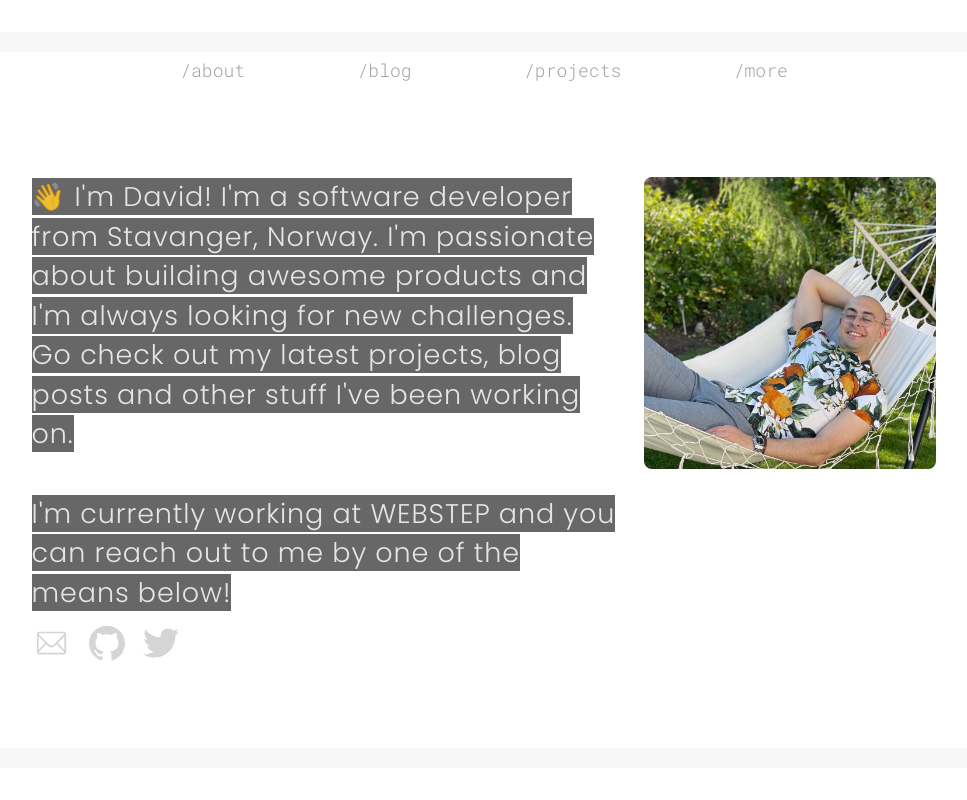
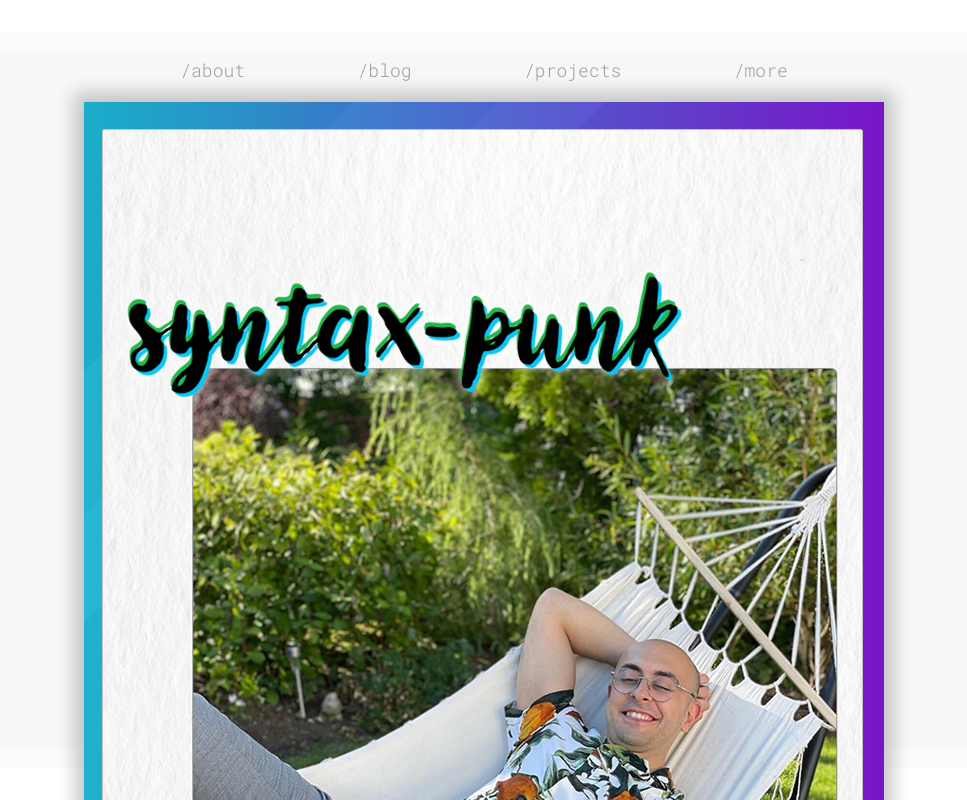
Before and after one commit to syntax-punk/syntaxpunkdotcom, a Next.js app: page / in a window 1280 px wide. Shown: the top 800 px of the page, without its empty margins (156-1123 px from the left). Built offline with nearby package versions, Linux system fonts and the light colour scheme.

Commit message:
Added some more styling for now

```diff
--- a/pages/index.tsx
+++ b/pages/index.tsx
@@ -10,10 +10,17 @@ const Home = () => {
         <title>{name}</title>
       </Head>
       <Container className="fade-in three">
-        <div className="frame">
+        <div className="flipcard">
+          <div className="flipcard-content">
+            <figure className="flipcard-face">
+              <Image loading='lazy' src="/images/syntaxpnk.png" alt="Photo of me" width="800px" height="1000px"  />
+            </figure>
+            <div className="flipcard-back">
               <article>
                 <span>
-                <span role="img" aria-label="wave">👋</span> I&apos;m David! I&apos;m a software developer from Stavanger, Norway.
+                  <span role="img" aria-label="wave">👋</span> I&apos;m David!
+                  <br/>
+                  I&apos;m a software developer from Stavanger, Norway.
                   I&apos;m passionate about building awesome products and I&apos;m always looking for new challenges. Go check out my latest projects, blog posts and other
                   stuff I&apos;ve been working on.
                   <br/>
@@ -33,8 +40,7 @@ const Home = () => {
                   </a>
                 </div>
             </article>
-          <div className="photo">
-            <Image loading="lazy" style={{ borderRadius: "8px" }} src="/images/david.jpg" alt="Photo of me" width="320px" height="320px" />
+            </div>
           </div>
         </div>
       </Container>
@@ -49,38 +55,75 @@ const Container = styled.section`
   justify-content: center;
   align-items: center;
 
-  .frame {
+  .flipcard {
+    height: 1000px;
+    width: 800px;
+    perspective: 2500px;
+    background: transparent;
+    cursor: pointer;
+  }
+
+  .flipcard-content {
+    height: 100%;
+    width: 100%;
     position: relative;
-    display: grid;
-    grid-template-columns: 2fr 1fr;
-    align-content: center;
-    align-items: stretch;
-    grid-gap: 1.6rem;
-    padding: 1rem;
-    width: 80%;
-    height: 60%;
-    min-height: 512px;
-    border-radius: 4px;
+    text-align: center;
+    transition: transform 650ms cubic-bezier(0.68, -0.55, 0.265, 1.55);
+    transform-style: preserve-3d;
+    box-shadow: 0 0 16px 10px rgba(0, 0, 0, 0.2);
+    background-image: linear-gradient(135deg, rgba(29, 29, 29, 0.05) 0%, rgba(29, 29, 29, 0.05) 17%, rgba(27, 27, 27, 0.05) 17%, rgba(27, 27, 27, 0.05) 34%, rgba(31, 31, 31, 0.05) 34%, rgba(31, 31, 31, 0.05) 93%, rgba(242, 242, 242, 0.05) 93%, rgba(242, 242, 242, 0.05) 100%), linear-gradient(135deg, rgba(129, 129, 129, 0.05) 0%, rgba(129, 129, 129, 0.05) 66%, rgba(117, 117, 117, 0.05) 66%, rgba(117, 117, 117, 0.05) 91%, rgba(199, 199, 199, 0.05) 91%, rgba(199, 199, 199, 0.05) 100%), linear-gradient(135deg, rgba(31, 31, 31, 0.07) 0%, rgba(31, 31, 31, 0.07) 15%, rgba(139, 139, 139, 0.07) 15%, rgba(139, 139, 139, 0.07) 23%, rgba(200, 200, 200, 0.07) 23%, rgba(200, 200, 200, 0.07) 29%, rgba(102, 102, 102, 0.07) 29%, rgba(102, 102, 102, 0.07) 100%), linear-gradient(90deg, rgb(19, 196, 228), rgb(126, 8, 222));
+  }
+
+  .flipcard:hover .flipcard-content {
+    height: 100%;
+    width: 100%;
+    transform: rotateX(180deg);
+  }
+
+  .flipcard-face, .flipcard-back {
+    height: 100%;
+    width: 100%;
+    position: absolute;
+    bottom: 0;
+    left: 0;
+    border-radius: 2px;
+    -webkit-backface-visibility: hidden;
+    backface-visibility: hidden;
+  }
+
+  .flipcard-back {
+    transform: rotateX(180deg);
   }
 
   article {
+    display: grid;
+    padding: 2rem;
+    grid-template-rows: 80% 20%;
+    grid-row-gap: 2rem;
+    height: 100%;
     width: 100%;
+    color: #F1E9FB;
+    text-align: right;
+
     > span {
-       background-color: #1c1b1baa;
-      font-size: 1.5em;
-      color: #f7f7f7e0;
-      line-height: 2.2rem;
-      font-weight: 300;
+      padding: 2rem;
+      width: 100%;
+      height: 100%;
+      border-radius: 10px;
+      font-size: 1.6rem;
+      line-height: 2.6rem;
+      font-weight: 400;
       letter-spacing: 0.05rem;
+      text-shadow: 0 0 12px #000;
+      background-color: #13072261;
     }
 
     .icons-row {
       display: grid;
-      grid-template-columns: 2.2rem 2rem 2rem 2rem;
+      grid-template-columns: 2.4rem 2rem 2rem;
       grid-gap: 1rem;
-      justify-content: canter;
+      justify-content: end;
       align-items: center;
-      margin-top: 0.5rem;
       width: 100%;
       display: grid;
       height: 52px;
@@ -97,7 +140,9 @@ const Container = styled.section`
 
     .slug {
       text-decoration: none;
-      color: #f7f7f7e0;
+      color: #f7f7f7;
+      font-size: 1.8rem;
+      transition: color 250ms ease-in-out;
 
       &:hover {
         color: #d082ff;
--- a/styles/global.css
+++ b/styles/global.css
@@ -39,9 +39,10 @@ body {
 main {
   display: grid;
   grid-template-rows: auto 1fr auto;
-  border: 20px solid #F7F7F7;
+  border: 20px solid #fbfbfb;
   border-radius: 4px;
   max-width: 1280px;
+  background-color: #F7F7F7;
 }
 
 header{
```
Also changed, not shown: public/images/syntaxpnk.png (added). Lines whose indentation alone changed are shown as unchanged.
